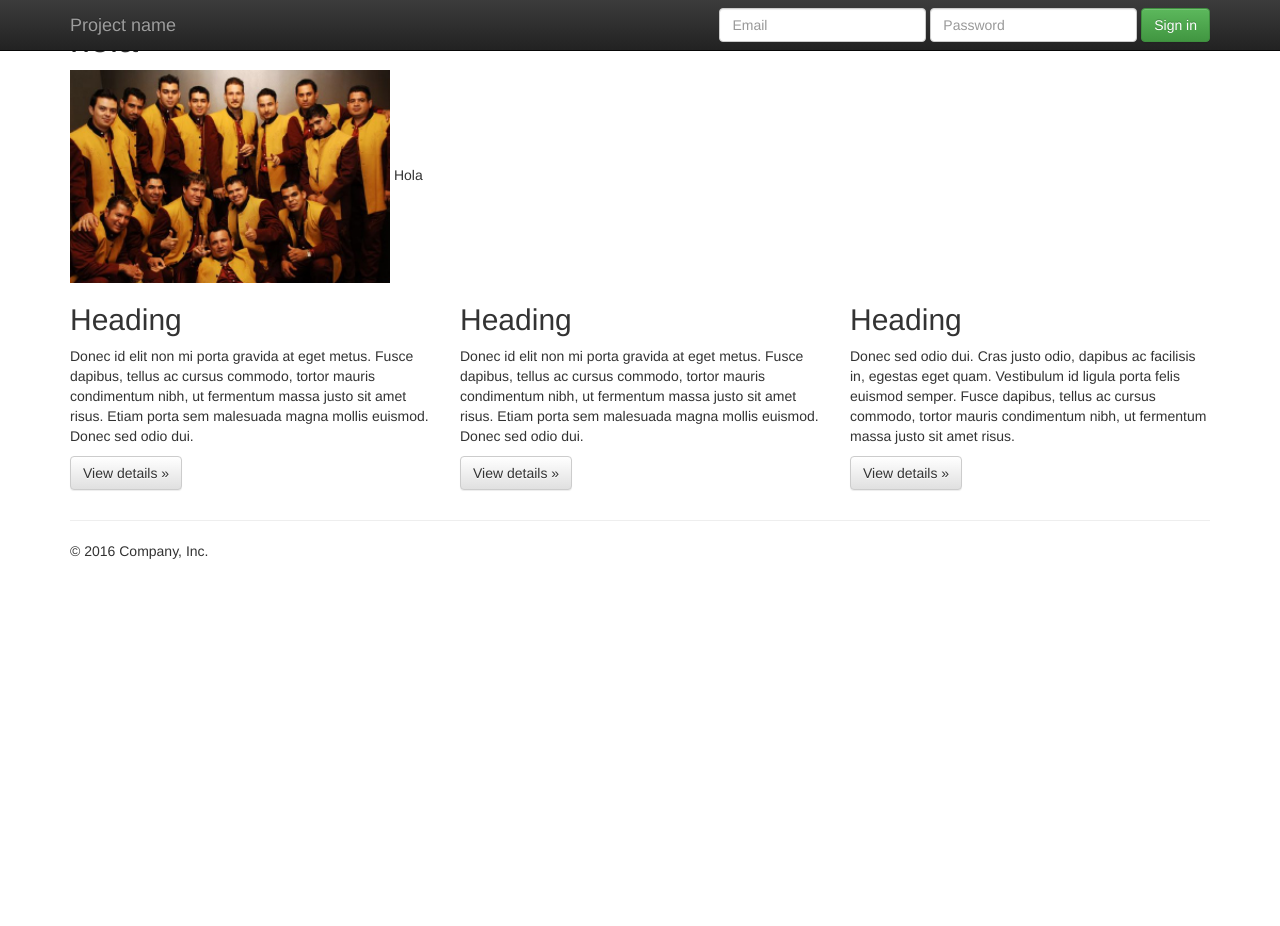
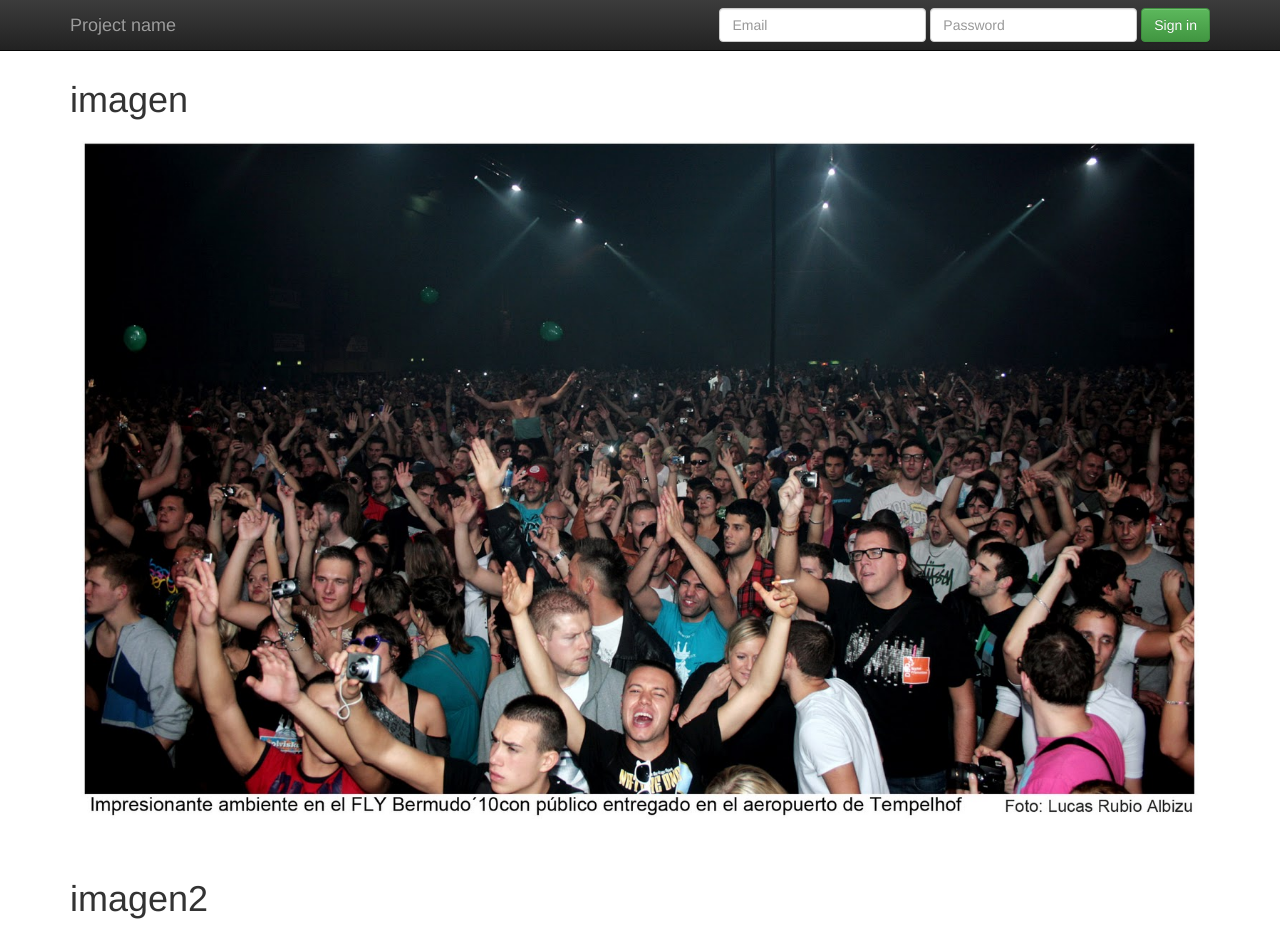
Before and after one commit to azteca-dev/qa_desing, a website: page index.html in a window 1280 px wide. Shown: the top 926 px of the page. Before the commit the page ends 800 px from the top, so only its background shows below. Drawn offline with nearby package versions, Linux system fonts and the light colour scheme.

Commit message:
se agrega el cambio de imagen

```diff
--- a/index.html
+++ b/index.html
@@ -20,6 +20,11 @@
       <script src="https://oss.maxcdn.com/html5shiv/3.7.3/html5shiv.min.js"></script>
       <script src="https://oss.maxcdn.com/respond/1.4.2/respond.min.js"></script>
     <![endif]-->
+    <style>
+      img{
+        max-width: 100%;
+      }
+    </style>
   </head>
   <body>
       <nav class="navbar navbar-inverse navbar-fixed-top">
@@ -50,16 +55,18 @@
     <!-- Main jumbotron for a primary marketing message or call to action -->
 
       <div class="container">
-          <h1>hola</h1>
-          <img src="/images/banda_1.jpg"
-            srcset="/images/background_home.jpg 768w, /images/banda_2.jpg 1200w" />
+          <br><br><br>
+          <h1>imagen</h1>
+          <img srcset="/images/background_home.jpg 1600w, /images/publicidad_detalle.png 776w" />
 
-            Hola
-            <picture>
-              <source media="(min-width: 1200px)" src="/images/banda_2.jpg.jpg">
-              <source media="(min-width: 768px)" src="/images/background_home.jpg">
-              <source src="/images/banda_1.jpg">
-            </picture>
+          <br><br><br>
+          <h1>imagen2</h1>
+          <picture>
+            <source srcset="/images/publicidad_detalle.png" media="(max-width:500px)" />
+            <source srcset="/images/background_home.jpg" media="(max-width:900px)" />
+            <img src="/images/background_home.jpg"/>
+          </picture>
+
 
       </div>
 
```
